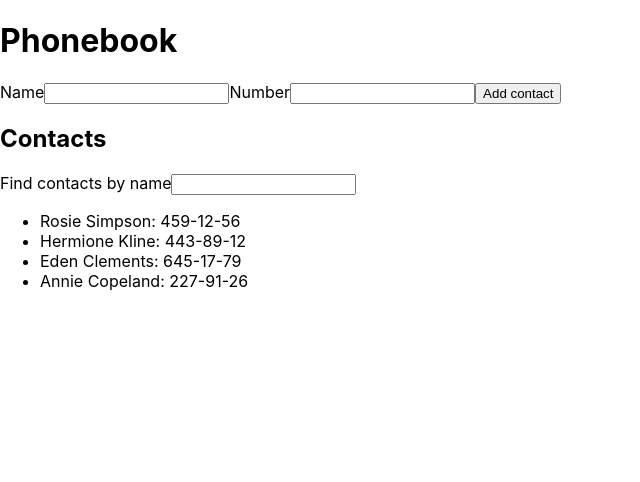
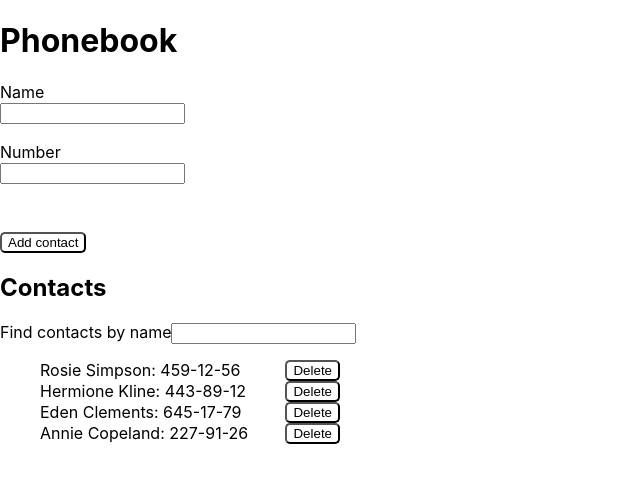
Before and after one commit to AlekseySteblivets/goit-react-hw-02-phonebook-restart, a React (Create React App) app: page / in a window 1280 px wide. Shown: the top 482 px of the page, without its empty margins (0-640 px from the left). Built offline with nearby package versions, Linux system fonts and the light colour scheme.

Commit message:
добавил удаление контакта

```diff
--- a/src/App.js
+++ b/src/App.js
@@ -25,7 +25,16 @@ class App extends Component {
 
   addContact = (name, number) => {
     const idContact = uuidv4();
-    let nameFromInput = { name: name, number: number, id: idContact }
+    let nameFromInput = { name: name, number: number, id: idContact };
+    const findContact = this.state.contacts.find(contact => contact.name === name && contact.number === number);
+    console.log(findContact);
+
+    if (findContact) {
+      alert(`${name} is already in contacts!`);
+      return;
+    }
+
+
     this.setState(prevState => ({
       contacts: [nameFromInput, ...prevState.contacts]
     }));
@@ -37,6 +46,12 @@ class App extends Component {
     return contacts.filter(contact => contact.name.toLowerCase().includes(normalizedFilter));
   }
 
+  deleteContact = (idForDelete) => {
+    this.setState(prevState => ({
+      contacts: prevState.contacts.filter(contact => contact.id !== idForDelete)
+    }));
+  }
+
   render() {
     const visibleContacts = this.getVisibleContacts();
     return (
@@ -45,7 +60,7 @@ class App extends Component {
         <ContactForm addContact={this.addContact} />
         <h2>Contacts</h2>
         <Filter value={this.state.filter} оnChange={this.handleFilterChange} />
-        <ContactList getVisibleContact={visibleContacts} />
+        <ContactList getVisibleContact={visibleContacts} onDeleteContact={this.deleteContact} />
       </div>
     )
   }
--- a/src/Copmonents/ContactForm/ContactForm.js
+++ b/src/Copmonents/ContactForm/ContactForm.js
@@ -1,5 +1,5 @@
 import { Component } from 'react';
-
+import styles from './ContactForm.module.css';
 
 class ContactForm extends Component {
     state = {
@@ -24,9 +24,9 @@ class ContactForm extends Component {
     render() {
 
         return (
-            <>
+            <div className={styles.container}>
                 <form onSubmit={this.handleSubmit}>
-                    <label>Name
+                    <label className={styles.label}>Name
                         <input
                             type="text"
                             name="name"
@@ -37,7 +37,7 @@ class ContactForm extends Component {
                             onChange={this.handleInputChange}
                         />
                     </label>
-                    <label>Number
+                    <label className={styles.label}>Number
                         <input
                             type="tel"
                             name="number"
@@ -48,9 +48,9 @@ class ContactForm extends Component {
                             onChange={this.handleInputChange}
                         />
                     </label>
-                    <button type="submit" >Add contact</button>
+                    <button type="submit" className={styles.buttonAddCont} >Add contact</button>
                 </form>
-            </>
+            </div>
 
         )
     }
--- a/src/Copmonents/ContactForm/ContactForm.module.css
+++ b/src/Copmonents/ContactForm/ContactForm.module.css
@@ -0,0 +1,19 @@
+.container {
+  display: table-caption;
+  /* flex-direction: column; */
+}
+
+.label {
+  display: inline-block;
+  height: 60px;
+}
+
+.buttonAddCont {
+  margin-top: 30px;
+  background-color: white;
+  border-radius: 5px;
+  cursor: pointer;
+}
+/* .button :hover {
+  background-color: red;
+} */
--- a/src/Copmonents/ContactList/ContactList.js
+++ b/src/Copmonents/ContactList/ContactList.js
@@ -1,11 +1,14 @@
 import { v4 as uuidv4 } from 'uuid';
+import styles from './ContactList.module.css';
 
-function ContactList({ getVisibleContact }) {
+function ContactList({ getVisibleContact, onDeleteContact }) {
     return (
         <>
             <ul>
                 {getVisibleContact.map(contact =>
-                    <li key={uuidv4()}>{contact.name}: {contact.number}</li>
+                    <li className={styles.contactList} key={uuidv4()}>{contact.name}: {contact.number}
+                        <button className={styles.btnDelete} onClick={() => onDeleteContact(contact.id)}>Delete</button>
+                    </li>
                 )
                 }
             </ul>
--- a/src/Copmonents/ContactList/ContactList.module.css
+++ b/src/Copmonents/ContactList/ContactList.module.css
@@ -0,0 +1,12 @@
+.contactList {
+  width: 300px;
+  display: flex;
+  /* align-items: center; */
+  justify-content: space-between;
+}
+
+.btnDelete {
+  cursor: pointer;
+  background-color: white;
+  border-radius: 5px;
+}
--- a/src/Copmonents/Filter/Filter.js
+++ b/src/Copmonents/Filter/Filter.js
@@ -8,10 +8,6 @@ function Filter({ value, оnChange }) {
                 Find contacts by name
                 <input
                     type="text"
-                    // name="filter"
-                    // pattern="\+?\d{1,4}?[-.\s]?\(?\d{1,3}?\)?[-.\s]?\d{1,4}[-.\s]?\d{1,4}[-.\s]?\d{1,9}"
-                    // title="Phone number must be digits and can contain spaces, dashes, parentheses and can start with +"
-                    // required
                     value={value}
                     onChange={оnChange}
                 />
```
